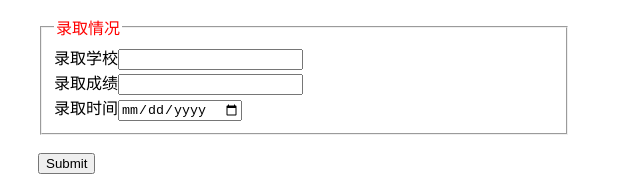
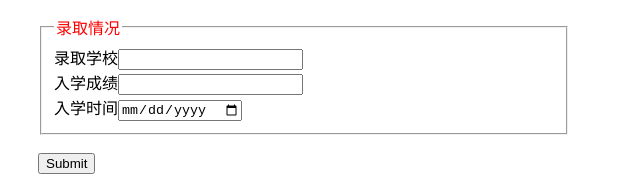
Before and after one commit to zhangwenkang6/html5-CSS3, a plain HTML site: page 表单.html in a window 1280 px wide. Shown: the part 221-406 px from the top of the page, 0-640 px from the left. Drawn offline with Linux system fonts and the light colour scheme.

Commit message:
第一次作业

```diff
--- a/表单.html
+++ b/表单.html
@@ -51,9 +51,9 @@
             </legend>
             录取学校<input type="text"  name="school">
             <br>
-            录取成绩<input type="text"  name="per">
+            入学成绩<input type="text"  name="per">
             <br>
-            录取时间<input type="date" name="date">
+            入学时间<input type="date" name="date">
         </fieldset>
         <br>
         <input type="submit">
```
